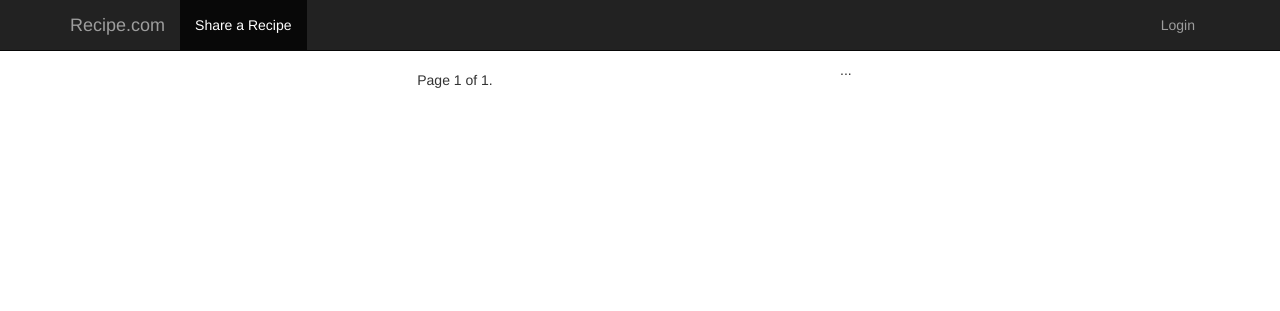
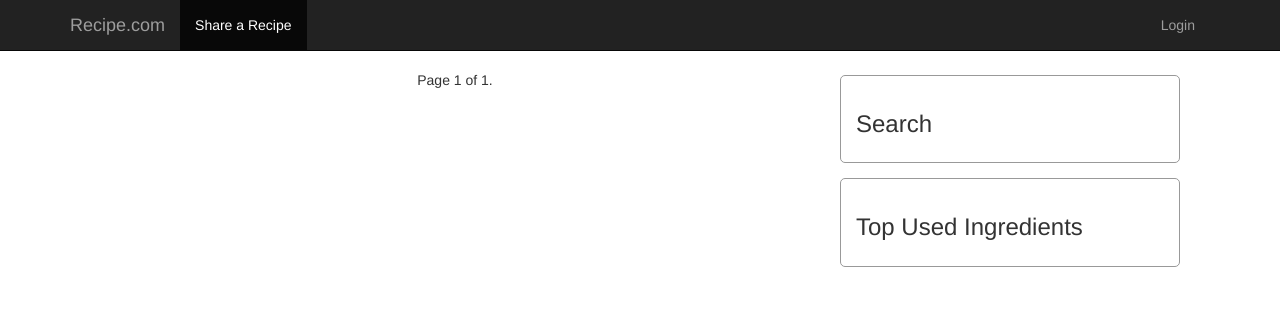
Before and after one commit to seyyidibrahimgulec/hipo-internship-task, a Django app: page / in a window 1280 px wide. Shown: the top 311 px of the page. Run offline with Django 3.2, Linux system fonts and the light colour scheme; data that the repository does not hold is empty; some libraries are stand-ins or nearby versions.

Commit message:
Add most used ingredients

```diff
--- a/recipes/admin.py
+++ b/recipes/admin.py
@@ -1,5 +1,7 @@
 from django.contrib import admin
-from .models import Recipe
+from .models import Recipe, Like, Rate
 
 
 admin.site.register(Recipe)
+admin.site.register(Like)
+admin.site.register(Rate)
--- a/recipes/views.py
+++ b/recipes/views.py
@@ -1,10 +1,11 @@
 from django.shortcuts import render
 from recipes.models import Recipe, Like, Rate
 from django.core.paginator import Paginator
+from django.db.models import Count
 
 
 def index(request):
-    page_content_count = 1
+    page_content_count = 2
 
     # Pagination
     all_recipes = Recipe.objects.all()
@@ -12,8 +13,14 @@ def index(request):
     page = request.GET.get('page')
     recipes = paginator.get_page(page)
 
+    # Most used ingredients
+    most_used_ingredients = Recipe.objects.all().values(
+        'ingredients__ingredient').annotate(
+            total=Count('ingredients')).order_by('-total')[:5]
+
     context = {
         'recipes': recipes,
+        'most_used_ingredients': most_used_ingredients,
     }
 
     return render(request, "index.html", context)
--- a/static/css/main.css
+++ b/static/css/main.css
@@ -31,3 +31,7 @@ body {
     margin-top: 10px;
     text-align: center;
 }
+
+.card-footer {
+    font-size: 16px;
+}
--- a/templates/index.html
+++ b/templates/index.html
@@ -13,7 +13,7 @@
                 {{ recipe.description |truncatechars:200}}
               </p>
               <div class="card-footer">
-                {{ recipe.created_time|date:"d/m/Y"  }} . {{ recipe.rate_avg }}/5 ({{ recipe.rate_count }}) . {{ recipe.like_count }} likes . by {{ request.author }}
+                {{ recipe.created_time|date:"d/m/Y"  }} . {{ recipe.rate_avg }}/5 ({{ recipe.rate_count }}) . {{ recipe.like_count }} likes . by {{ recipe.author }}
               </div>
             </div>
 
@@ -43,6 +43,16 @@
         </div>
     </div>
     <div class="col-md-4">
-        ...
+        <div class="card">
+            <h3>Search</h3>
+        </div>
+        <div class="card">
+            <h3>Top Used Ingredients</h3>
+            <ul>
+                {% for ingredient in most_used_ingredients %}
+                    <li>{{ ingredient.ingredients__ingredient }}({{ ingredient.total }})</li>
+                {% endfor %}
+            </ul>
+        </div>
     </div>
 {% endblock %}
```
